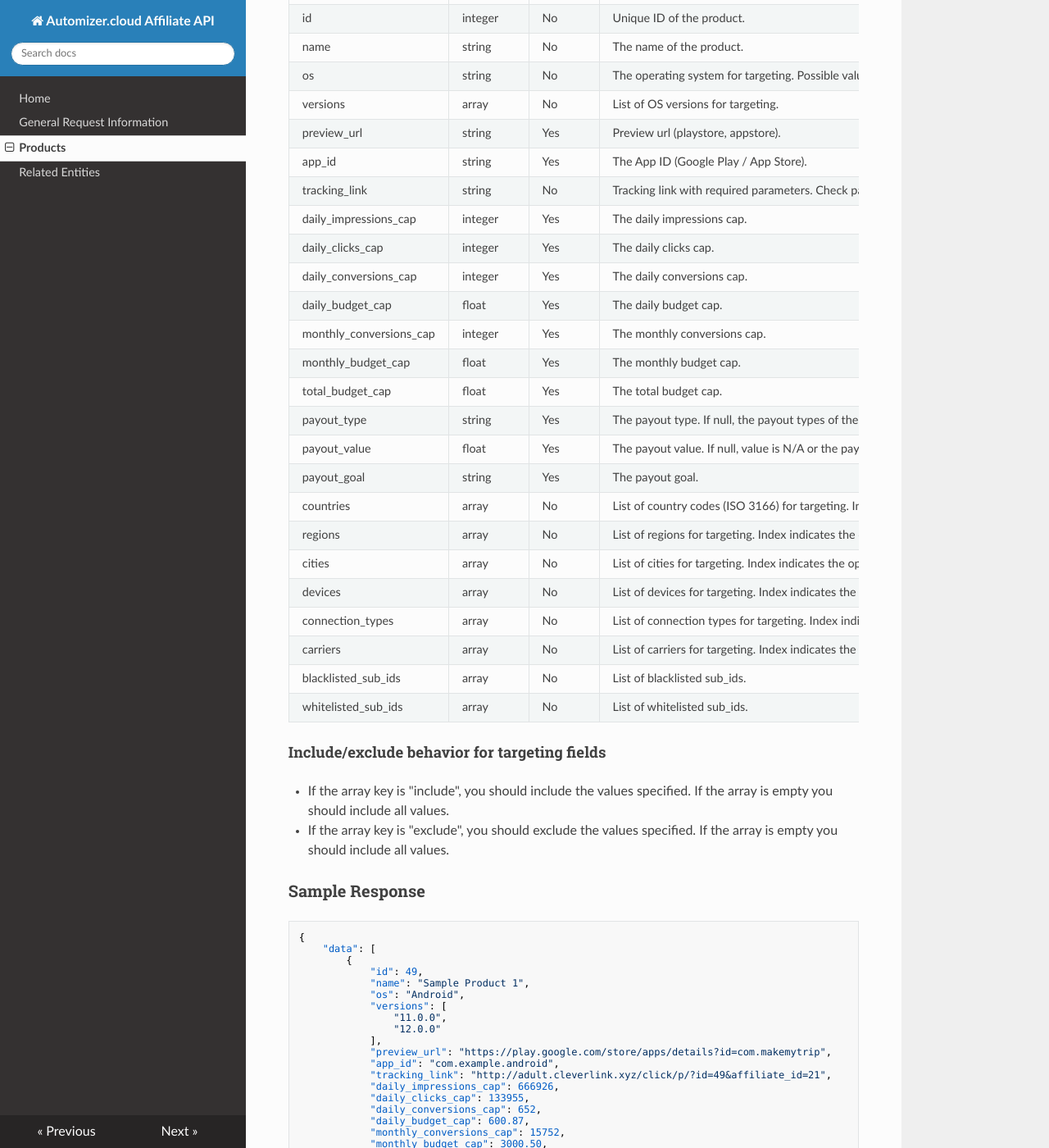
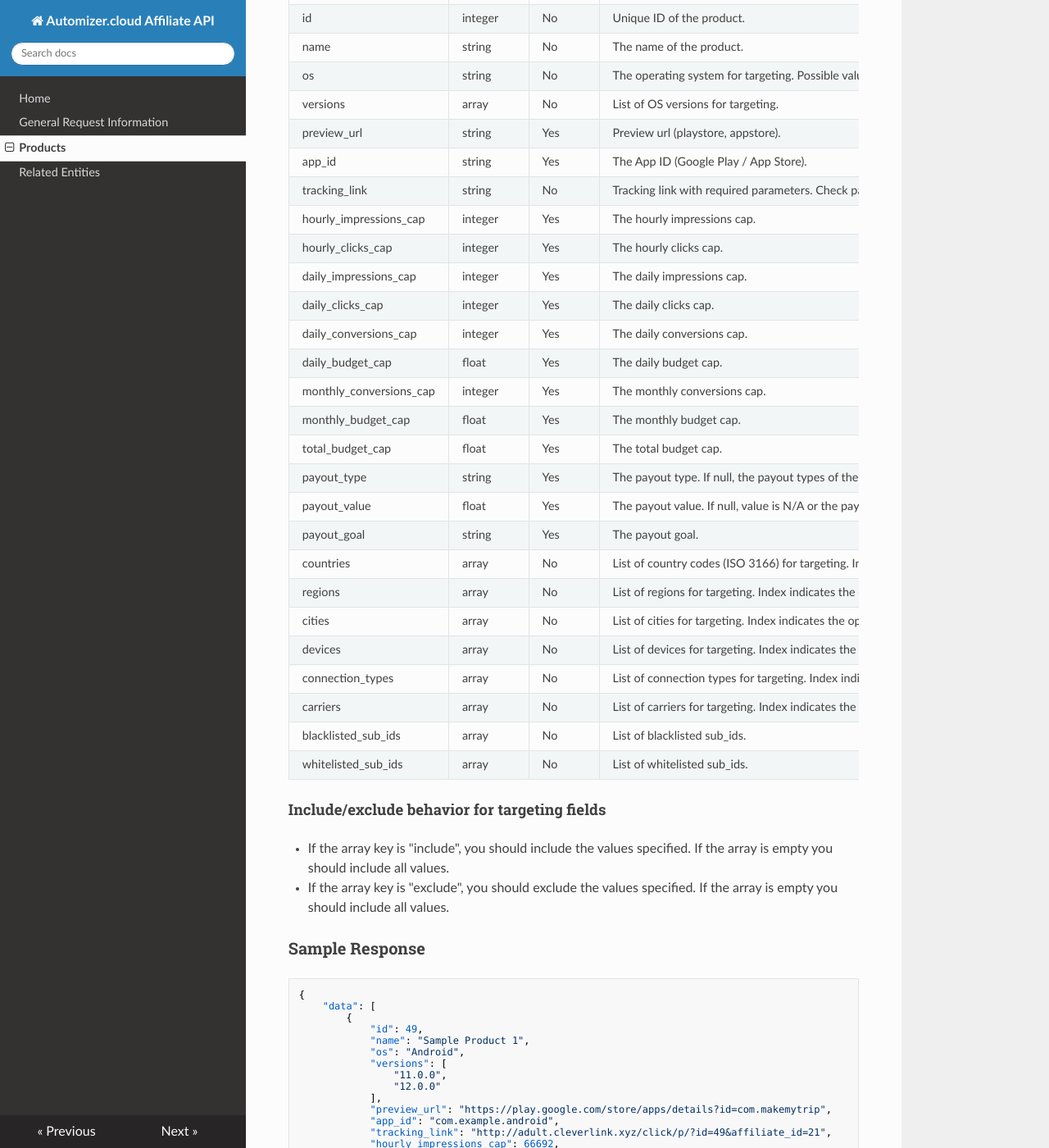
Before and after one commit to automizer-cloud/automizer.cloud-affiliate-api-docs, an MkDocs documentation site: the page built from docs/products.md, in a window 1280 px wide and 1400 px high, scrolled down 376 px. Shown: the whole window at 82% size. Built offline with MkDocs 1.6.1, drawn with Linux system fonts in a browser that asks for light colours; nearby versions of some CDN libraries; old or Windows-style settings are respelled for this version of MkDocs; some of the changed text lies outside the part shown.

Commit message:
Products - Add hourly Caps

```diff
--- a/docs/products.md
+++ b/docs/products.md
@@ -17,6 +17,8 @@ versions                 | array     | No       | List of OS versions for target
 preview_url              | string    | Yes      | Preview url (playstore, appstore).
 app_id                   | string    | Yes      | The App ID (Google Play / App Store).
 tracking_link            | string    | No       | Tracking link with required parameters. Check panel for optional parameters.
+hourly_impressions_cap   | integer   | Yes      | The hourly impressions cap.
+hourly_clicks_cap        | integer   | Yes      | The hourly clicks cap.
 daily_impressions_cap    | integer   | Yes      | The daily impressions cap.
 daily_clicks_cap         | integer   | Yes      | The daily clicks cap.
 daily_conversions_cap    | integer   | Yes      | The daily conversions cap.
@@ -57,6 +59,8 @@ whitelisted_sub_ids      | array     | No       | List of whitelisted sub_ids.
             "preview_url": "https://play.google.com/store/apps/details?id=com.makemytrip",
             "app_id": "com.example.android",
             "tracking_link": "http://adult.cleverlink.xyz/click/p/?id=49&affiliate_id=21",
+            "hourly_impressions_cap": 66692,
+            "hourly_clicks_cap": 13395,
             "daily_impressions_cap": 666926,
             "daily_clicks_cap": 133955,
             "daily_conversions_cap": 652,
```
